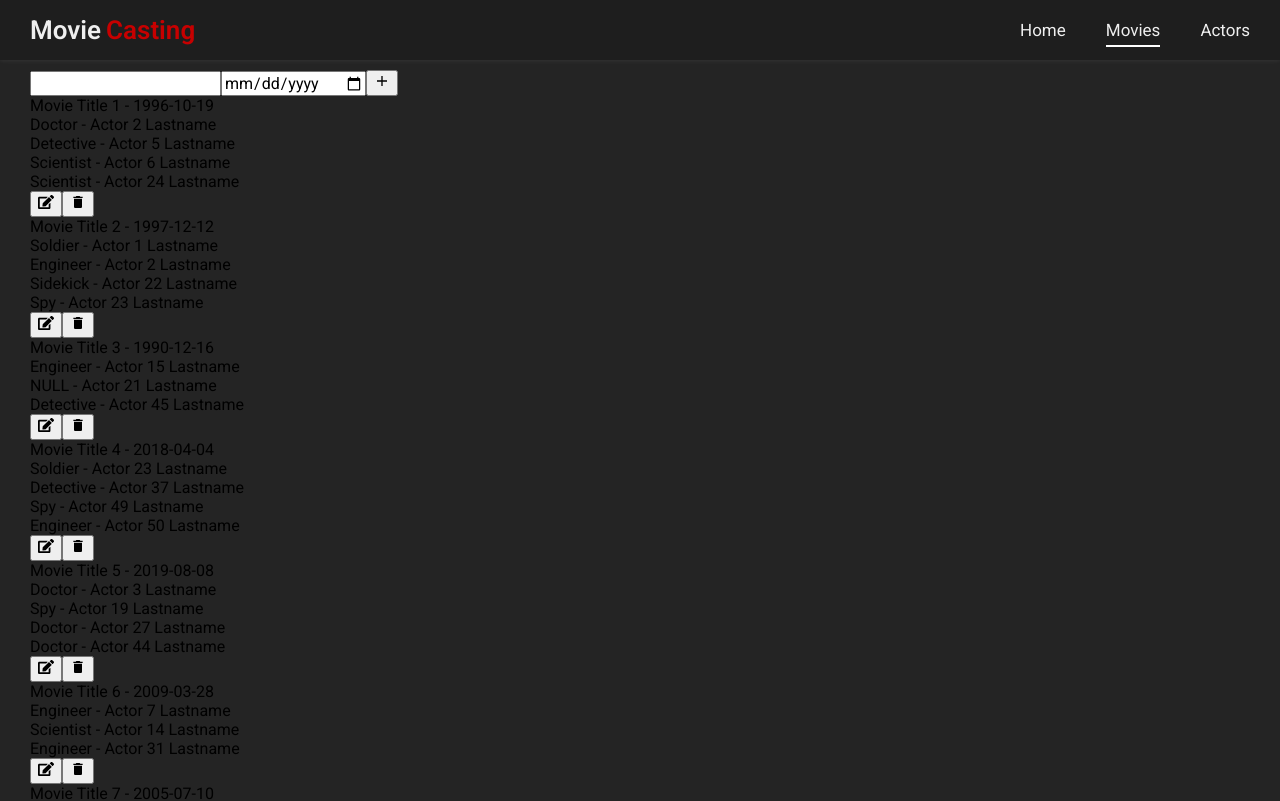
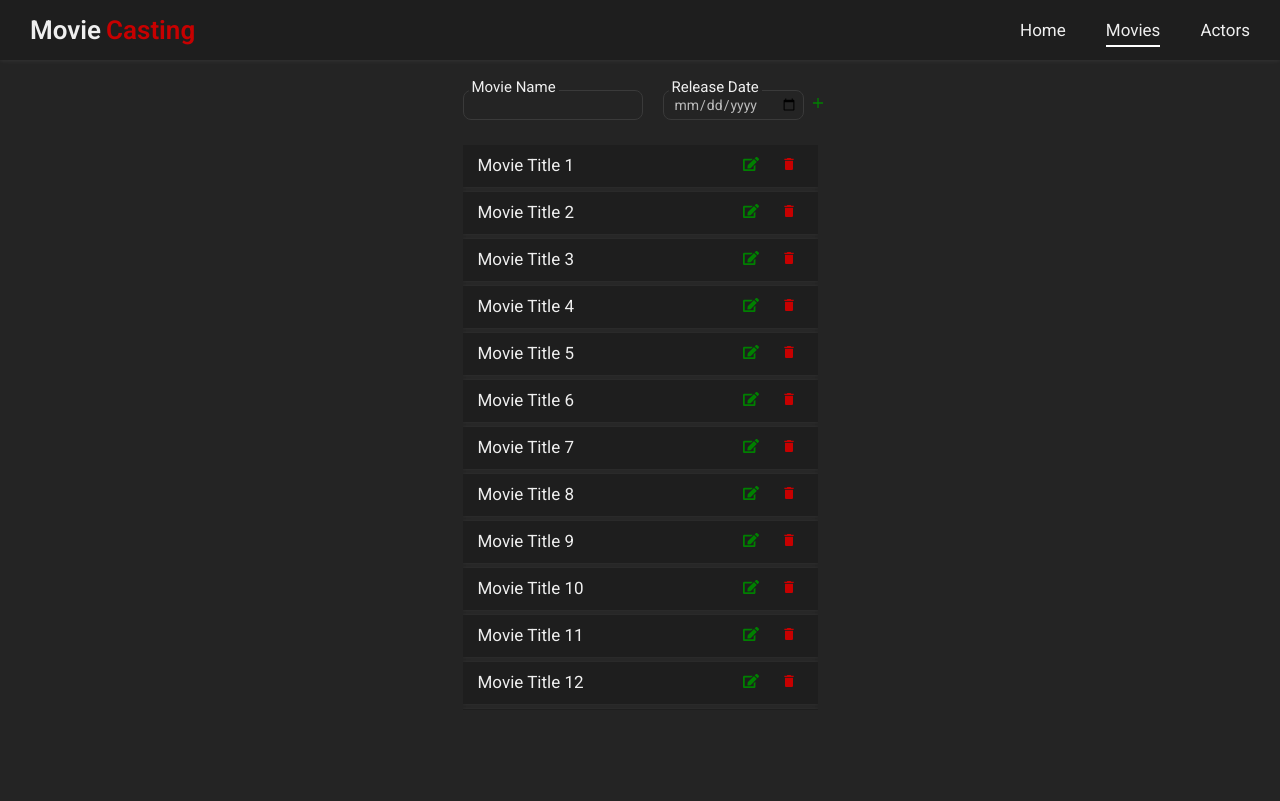
Before and after one commit to nikolai-dimitrov/Sirma-Movie-App, a React (Vite) app in the folder Sirma-Movie-App/: page /movies in a window 1280 px wide. Shown: the top 801 px of the page. Built offline with nearby package versions, Linux system fonts and the light colour scheme.

Commit message:
feat: implement movie page styles

```diff
--- a/Sirma-Movie-App/src/components/Movies/MovieForm/MovieForm.jsx
+++ b/Sirma-Movie-App/src/components/Movies/MovieForm/MovieForm.jsx
@@ -5,7 +5,7 @@ import { useForm } from "../../../hooks/useForm"
 import { IoMdAdd } from 'react-icons/io'
 import { GiSaveArrow } from 'react-icons/gi'
 
-
+import styles from './movie-form.module.css'
 export const MovieForm = ({ movie, submitHandler, finishUpdate, isUpdating }) => {
     const [initialFormValues, setInitialFormValues] = useState({
         'Title': "",
@@ -28,7 +28,9 @@ export const MovieForm = ({ movie, submitHandler, finishUpdate, isUpdating }) =>
 
 
     return (
-        <form action="" onSubmit={(e) => onFormSubmitHandler(e, movie.ID)}>
+        <form className={styles.movieForm} action="" onSubmit={(e) => onFormSubmitHandler(e, movie.ID)}>
+            <div className={styles.inputWrapper}>
+                <label htmlFor="Title">Movie Name</label>
                 <input
                     type='text'
                     id='Title'
@@ -37,6 +39,9 @@ export const MovieForm = ({ movie, submitHandler, finishUpdate, isUpdating }) =>
                     value={formValues['Title']}
                 />
 
+            </div>
+            <div className={styles.inputWrapper}>
+                <label htmlFor="Title">Release Date</label>
                 <input
                     type='date'
                     id='ReleaseDate'
@@ -44,6 +49,8 @@ export const MovieForm = ({ movie, submitHandler, finishUpdate, isUpdating }) =>
                     onChange={onChangeHandler}
                     value={formValues['ReleaseDate']}
                 />
+
+            </div>
             <button>{isUpdating ? <GiSaveArrow /> : <IoMdAdd />}</button>
         </form>
     )
--- /dev/null
+++ b/Sirma-Movie-App/src/components/Movies/MovieForm/movie-form.module.css
@@ -0,0 +1,56 @@
+.movieForm {
+	background-color: transparent;
+	display: flex;
+	justify-content: space-between;
+	align-items: center;
+	margin-bottom: 25px;
+}
+
+.inputWrapper {
+	position: relative;
+}
+
+.inputWrapper:nth-of-type(2) {
+	margin-left: 20px;
+}
+
+.movieForm label {
+	position: absolute;
+	top: -12px;
+	left: 6px;
+	background-color: #242424;
+	z-index: 2;
+	padding: 0px 3px 0px 3px;
+	color: var(--primary-color);
+	font-size: 15px;
+}
+
+.movieForm input {
+	background-color: #242424;
+	border: 1px solid #3a3a3a;
+	color: #bbbbbb;
+	padding: 6px 9px;
+	border-radius: 8px;
+	font-size: 14px;
+}
+
+.movieForm input[type="date"] {
+	padding: 5px 5px;
+	padding-left: 10px;
+}
+
+.movieForm input:focus {
+	outline: none;
+	box-shadow: 0 0 4px #3a3a3a;
+}
+
+.movieForm input::placeholder {
+	color: #bbbbbb;
+}
+
+.movieForm button {
+	background-color: transparent;
+	border: unset;
+	color: green;
+	cursor: pointer;
+}
--- a/Sirma-Movie-App/src/components/Movies/Movies.jsx
+++ b/Sirma-Movie-App/src/components/Movies/Movies.jsx
@@ -12,6 +12,7 @@ export const Movies = () => {
     const { moviesMappedWithRoles, addMovieHandler, updateMovieHandler, deleteMovieHandler } = useContext(MovieContext);
     const [movie, setMovie] = useState({});
     const [isUpdating, setIsUpdating] = useState(false);
+    const [toggledMovieDetailsId, setToggledMovieDetailsId] = useState(null);
 
     const finishUpdate = () => {
         setMovie({});
@@ -20,7 +21,7 @@ export const Movies = () => {
 
 
     const updateClickHandler = (currentMovie) => {
-        setMovie(currentMovie)
+        setMovie(currentMovie);
         setIsUpdating(true);
 
         if (movie == currentMovie) {
@@ -33,31 +34,45 @@ export const Movies = () => {
             finishUpdate();
         }
 
-        deleteMovieHandler(movieId)
+        deleteMovieHandler(movieId);
+    }
+
+    const toggleMovieDetails = (currentMovie) => {
+        setToggledMovieDetailsId(currentMovie.ID);
+        if(currentMovie.ID == toggledMovieDetailsId) {
+            setToggledMovieDetailsId(null);
+        }
     }
 
 
     return (
-        <>
+        <section className={styles.movies}>
             <MovieForm movie={movie} submitHandler={isUpdating ? updateMovieHandler : addMovieHandler} finishUpdate={finishUpdate} isUpdating={isUpdating} />
-            <ul>
+            <ul className={styles.moviesList}>
                 {moviesMappedWithRoles?.map(currentMovie => (
-                    <li key={currentMovie.ID}>
-                        <div>
-                            <p>{currentMovie.Title} - {currentMovie.ReleaseDate}</p>
-                            {currentMovie.roles.map((currentRole, index) => (
-                                <p key={index}>{currentRole.RoleName == 'null' ? 'Unnamed' : currentRole.RoleName} - {currentRole.ActorDetails?.FullName}</p>
-                            ))}
-                        </div>
-                        <div>
-                            <button onClick={() => updateClickHandler(currentMovie)}><FaEdit /></button>
-
-                            <button onClick={() => deleteClickHandler(currentMovie.ID)}><MdDelete /></button>
+                    <li key={currentMovie.ID} className={styles.movieItem}>
+                        <div className={styles.movieSummary}>
+                            <div className={styles.titleContainer}>
+                                <p onClick={() => toggleMovieDetails(currentMovie)} className={styles.title}>{currentMovie.Title}</p>
+                            </div>
+                            <div className={styles.buttonsContainer}>
+                                <button className={styles.updateBtn} onClick={() => updateClickHandler(currentMovie)}><FaEdit /></button>
+                                <button className={styles.deleteBtn} onClick={() => deleteClickHandler(currentMovie.ID)}><MdDelete /></button>
+                            </div>
                         </div>
 
+                        <div className={styles.detailsContainer}>
+                            <div className={toggledMovieDetailsId == currentMovie.ID ? `${styles.actorsContainer}` : `${styles.actorsContainer} ${styles.hidden}`}>
+                                <p className={styles.releaseDate}>Release Date: {currentMovie.ReleaseDate}</p>
+                                {currentMovie.roles.length > 0 && <h4>Actors and Roles:</h4>}
+                                {currentMovie.roles.map((currentRole, index) => (
+                                    <p className={styles.actorDetails} key={index}>{currentRole.ActorDetails?.FullName} - {currentRole.RoleName == 'NULL' ? 'Unnamed' : currentRole.RoleName}</p>
+                                ))}
+                            </div>
+                        </div>
                     </li>
                 ))}
             </ul>
-        </>
+        </section>
     )
 }
--- a/Sirma-Movie-App/src/components/Movies/movies.module.css
+++ b/Sirma-Movie-App/src/components/Movies/movies.module.css
@@ -0,0 +1,100 @@
+.movies {
+	margin: 0 auto;
+	width: 355px;
+}
+
+.moviesList {
+	display: flex;
+	flex-direction: column;
+	gap: 5px;
+	height: calc(100vh - 235px);
+	overflow: auto;
+}
+
+.movieItem {
+	background-color: #1e1e1e;
+	padding: 10px 15px;
+	box-shadow: 0px 0px 4px rgb(255 255 255 / 7%);
+}
+
+.movieSummary {
+	display: flex;
+	justify-content: space-between;
+    gap: 40px;
+}
+
+.titleContainer {
+	overflow: hidden;
+}
+
+.title {
+	color: var(--primary-color);
+	font-size: 17px;
+	overflow: auto;
+	overflow-y: hidden;
+	white-space: nowrap;
+    cursor: pointer;
+}
+
+.buttonsContainer {
+	display: flex;
+	gap: 10px;
+}
+
+.updateBtn,
+.deleteBtn {
+	background-color: transparent;
+	border: unset;
+	cursor: pointer;
+}
+
+.updateBtn {
+	color: green;
+}
+
+.deleteBtn {
+	color: #c70000;
+}
+
+.movies ::-webkit-scrollbar {
+	background-color: #242424;
+	height: 5px;
+	width: 5px;
+	border-radius: 8px;
+}
+
+.movies ::-webkit-scrollbar-track {
+	background-color: #242424;
+	border-radius: 8px;
+}
+
+.movies ::-webkit-scrollbar-thumb {
+	background-color: #6b6b6b;
+	border-radius: 8px;
+}
+
+/* Details */
+.releaseDate {
+    margin: 0 0 7px 7px;
+}
+
+.detailsContainer h4 {
+	color: var(--primary-color);
+}
+
+.detailsContainer p {
+	color: #bbbbbb;
+}
+
+.actorsContainer {
+	padding-left: 7px;
+}
+
+.actorDetails {
+    overflow: auto;
+    white-space: nowrap;
+}
+
+.hidden {
+    display: none;
+}
--- a/Sirma-Movie-App/src/index.css
+++ b/Sirma-Movie-App/src/index.css
@@ -63,5 +63,10 @@ header {
 main {
 	max-width: 1600px;
 	margin: 0 auto;
-	padding: 10px 30px;
+	padding: 30px 30px;
 }
+
+footer {
+	background-color: #1e1e1e;
+	box-shadow: 0px -1px 4px rgb(255 255 255 / 7%);
+}
```
Also changed, not shown: Sirma-Movie-App/src/components/Actors/actors.module.css (added). Lines whose indentation alone changed are shown as unchanged.
